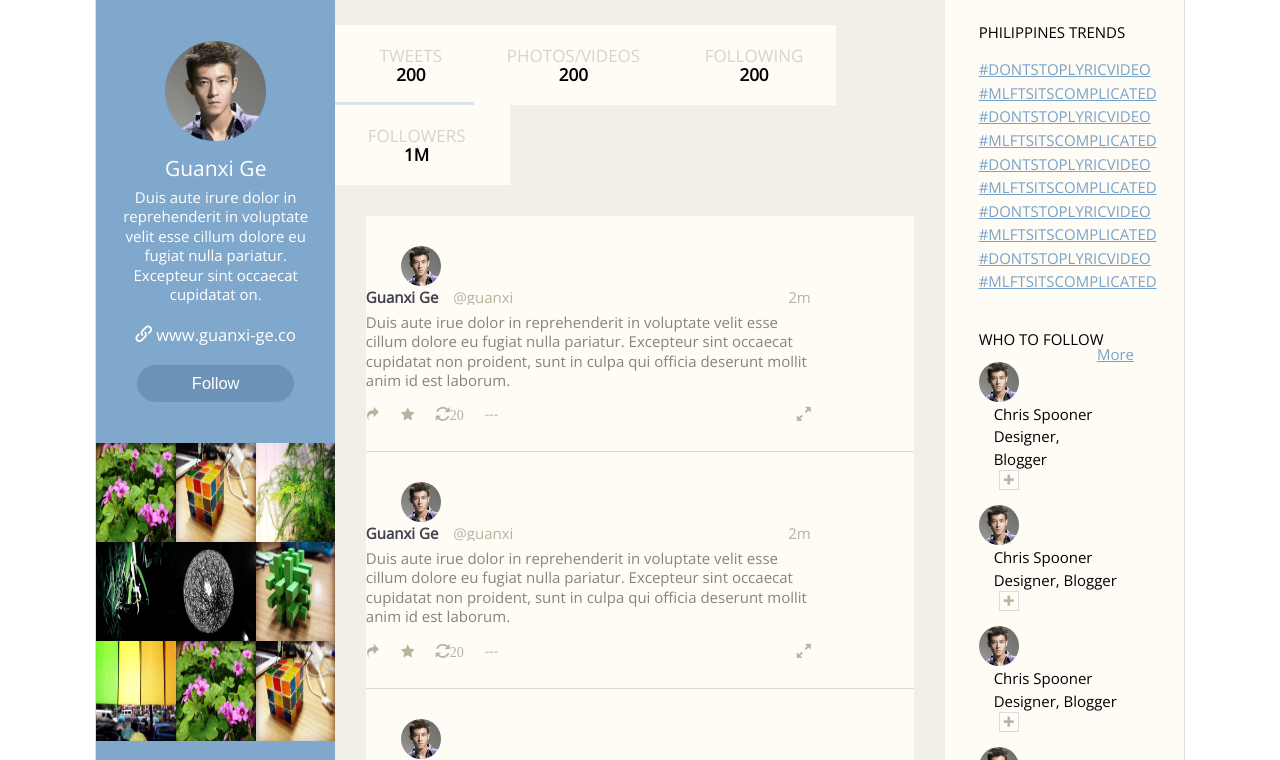
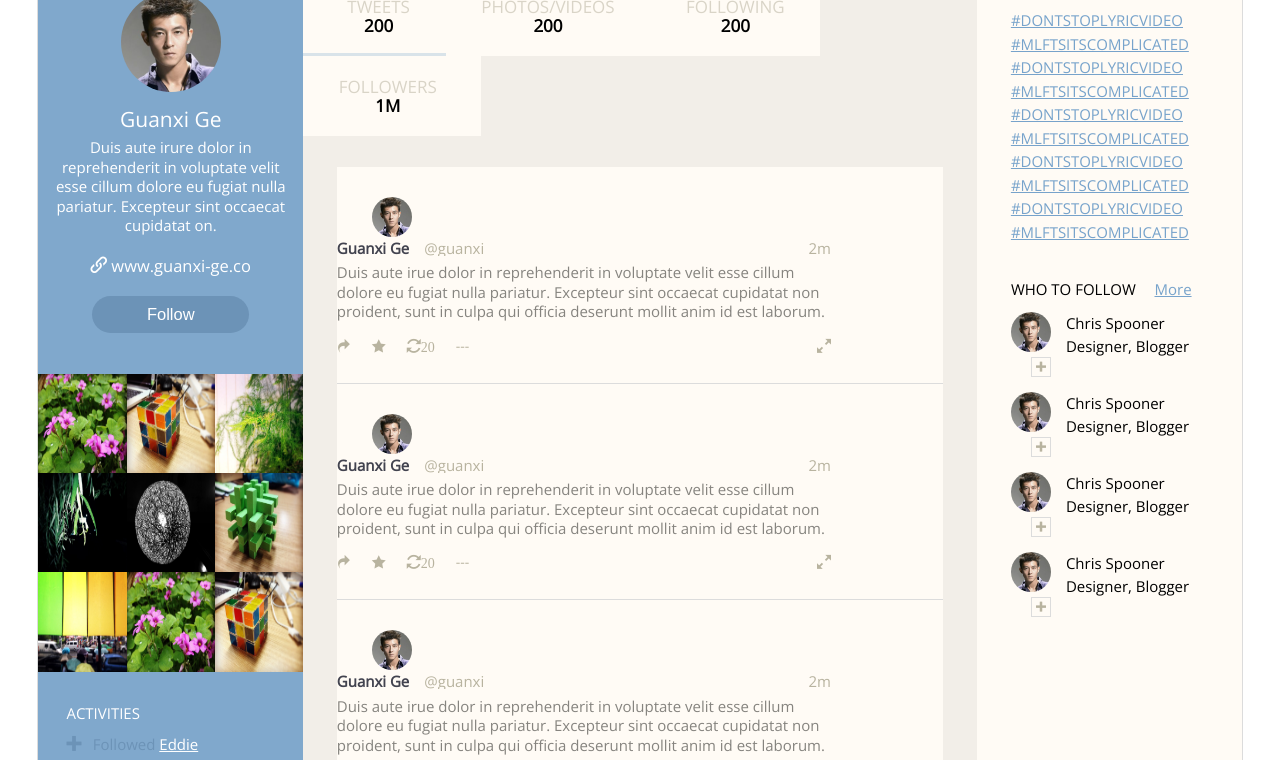
Before and after one commit to DuJust/3-week-3-page-week2, a plain HTML site: page index.html in a window 1280 px wide. Shown: the part 144-904 px from the top of the page. Drawn offline with nearby package versions, Linux system fonts and the light colour scheme.

```diff
--- a/sass/style.scss
+++ b/sass/style.scss
@@ -20,7 +20,7 @@ body {
   font-weight: lighter;
 
   font-size: 62.5%;
-  width: 85%;
+  width: 94%;
   margin-left: auto;
   margin-right: auto;
   text-align: left;
@@ -277,7 +277,7 @@ body {
       text-align: center;
       float: left;
       //      @include box-shadow(rgba($blue-bg-color, 0.3) 0 -3px inset);
-      padding: 1.3em 1.9em;
+      padding: 1.3em 2.1em;
 
       font-size: 1.7em;
       .item {
```
Also changed, not shown: stylesheets/style.css.
